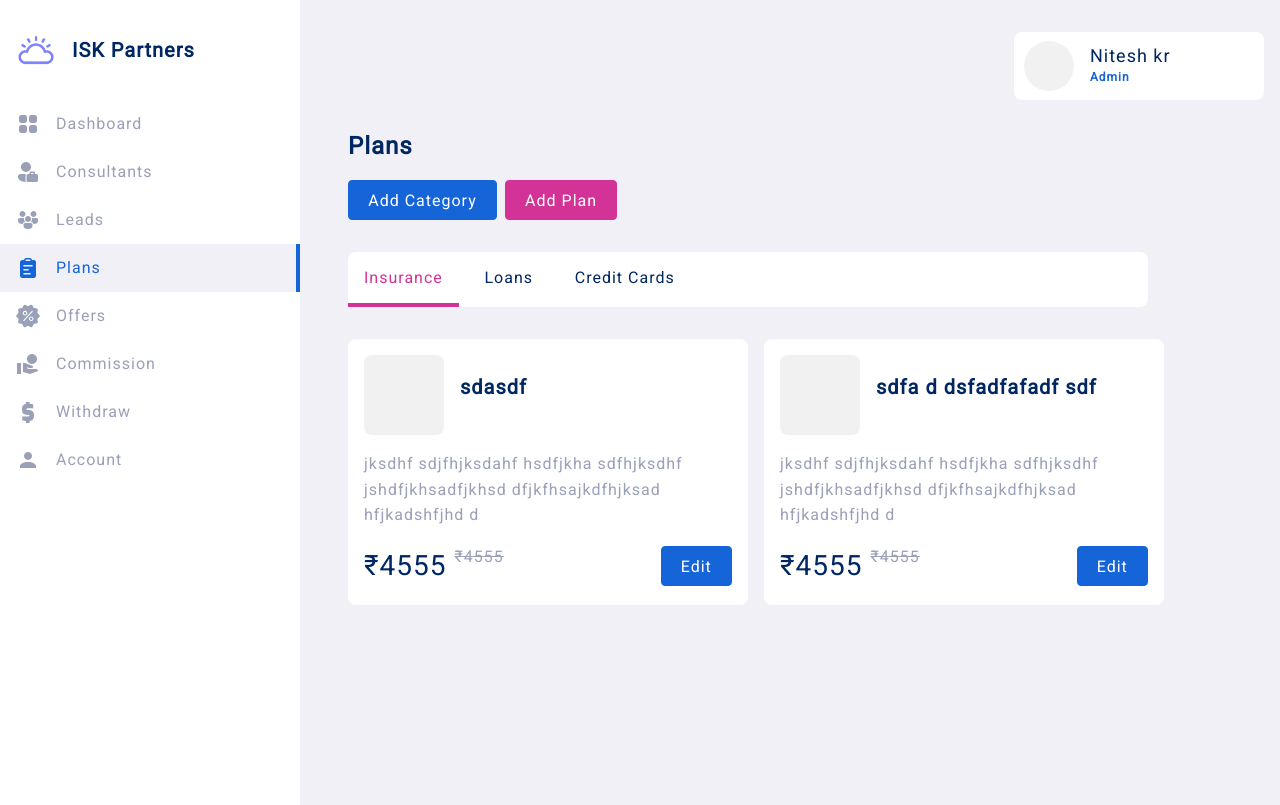
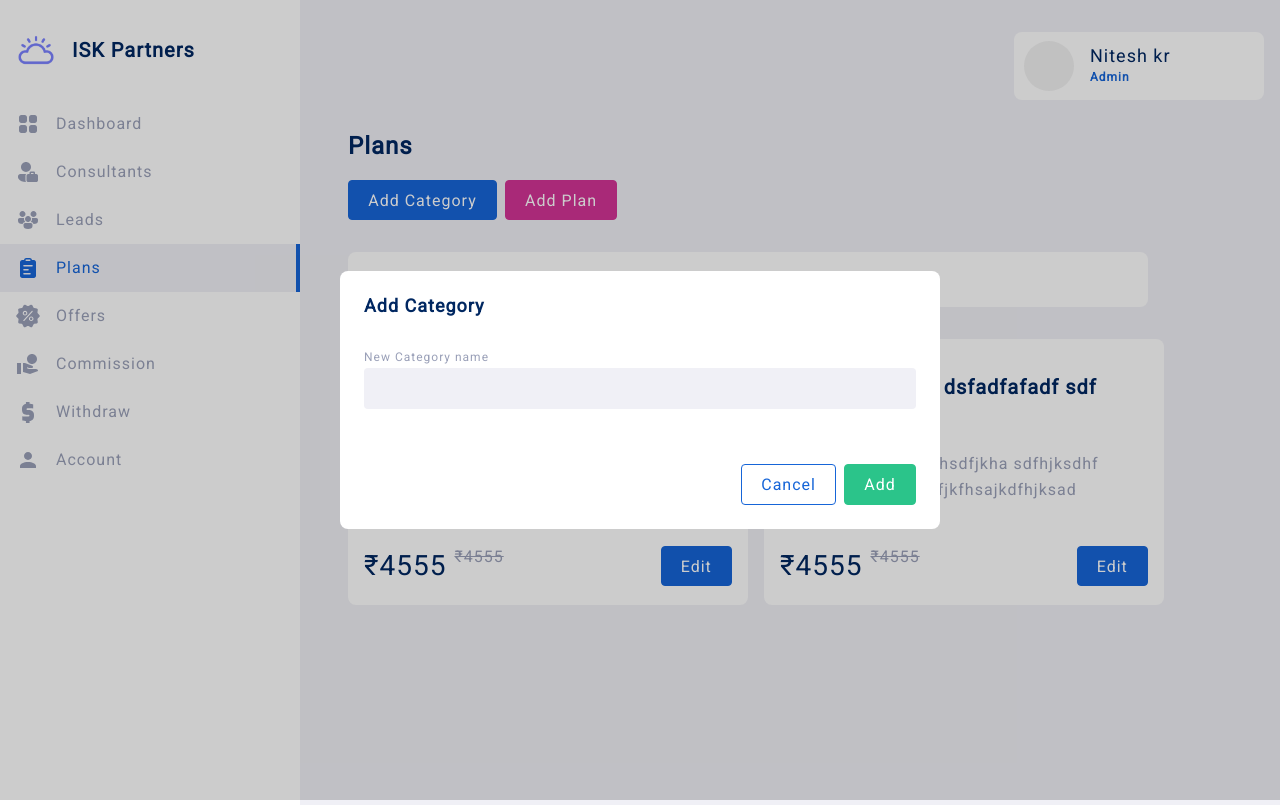
Before and after one commit to nitesh-dev/ITC-Partners-frontend, a Nuxt app: page /admin/plans in a window 1280 px wide. Built offline with nearby package versions, Linux system fonts and the light colour scheme.

Commit message:
add category dialog added

```diff
--- a/assets/styles/dashboard.css
+++ b/assets/styles/dashboard.css
@@ -234,6 +234,7 @@ table .chip.danger {
 .dialog-holder .content{
     min-height: 100px;
     margin: 1rem 0;
+    margin-top: 2rem;
 }
 
 .dialog-holder .dialog .medium{
--- /dev/null
+++ b/components/dialog/AddCategory.vue
@@ -0,0 +1,39 @@
+<script setup lang='ts'>
+defineProps({
+    message: String,
+    isVisible: Boolean
+})
+
+const emit = defineEmits<{
+    (event: 'cancel'): void
+    (event: 'add'): void
+}>()
+
+function onCancel() {
+    emit('cancel')
+}
+
+function onAdd() {
+    emit('add')
+}
+
+
+</script>
+<template>
+    <div v-if="isVisible" class="dialog-holder">
+        <div class="dialog card">
+            <h4>Add Category</h4>
+            <div class="content">
+                <div class="input">
+                    <span>New Category name</span>
+                    <input type="text">
+                </div>
+            </div>
+            <div class="buttons-holder">
+                <button class="primary outline" @click="onCancel()">Cancel</button>
+                <button class="success" @click="onAdd()">Add</button>
+            </div>
+        </div>
+    </div>
+</template>
+<style scoped></style>
--- a/pages/admin/leads.vue
+++ b/pages/admin/leads.vue
@@ -348,6 +348,6 @@ function onTabChange(index: number) {
         </div>
     </div>
 
-    <DialogLeadDetail :is-visible="true" :data="leads[0]" :is-update="false"></DialogLeadDetail>
+    <DialogLeadDetail :is-visible="false" :data="leads[0]" :is-update="false"></DialogLeadDetail>
 </template>
 <style scoped></style>
--- a/pages/admin/plans.vue
+++ b/pages/admin/plans.vue
@@ -124,6 +124,8 @@ function onTabChange(index: number) {
 
 
     </div>
+
+    <DialogAddCategory :is-visible="true"></DialogAddCategory>
 </template>
 <style scoped>
 
```
